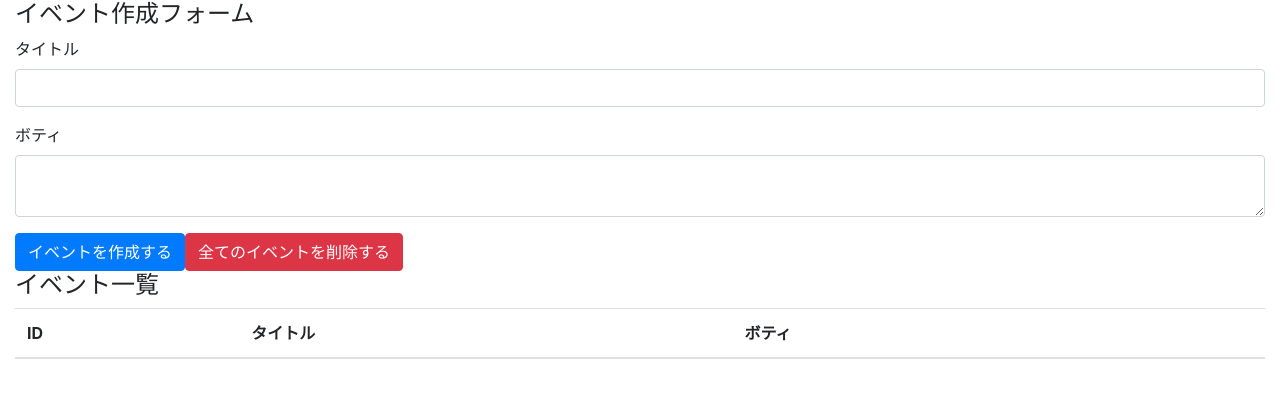
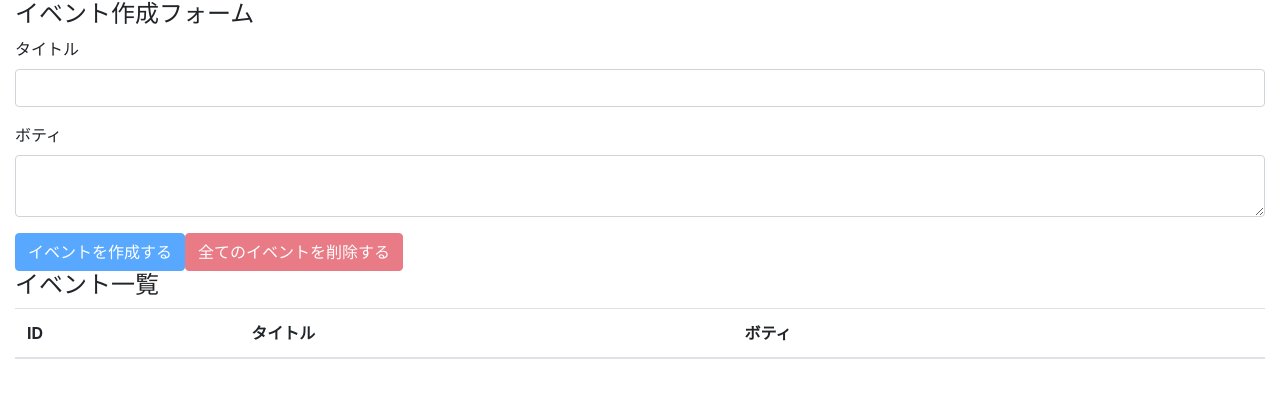
Before and after one commit to takeike/react-hooks-101, a React (Create React App) app: page / in a window 1280 px wide. Shown: the top 398 px of the page. Built offline with nearby package versions, Linux system fonts and the light colour scheme.

Commit message:
implement all events delete feature

```diff
--- a/src/components/App.js
+++ b/src/components/App.js
@@ -22,6 +22,14 @@
     setBody('')
   }
 
+  const deleteAllEvents = e =>{
+    e.preventDefault()
+    const result = window.confirm("本当に削除しても良いですか？")
+    if(result)     dispatch({type: 'DELETE_ALL_EVEVTS'})
+  }
+
+  const unCreatable = title === '' || body ===''
+
   return (
     <div className="container-fluid">
       <h4>イベント作成フォーム</h4>
@@ -35,8 +43,8 @@
           <textarea className="form-control" id="formEventBody" value={body} onChange={e => setBody(e.target.value)}/>
         </div>
 
-        <button className="btn btn-primary" onClick={addEvent}>イベントを作成する</button>
-        <button className="btn btn-danger">全てのイベントを削除する</button>
+        <button className="btn btn-primary" onClick={addEvent} disabled={unCreatable}>イベントを作成する</button>
+        <button className="btn btn-danger" onClick={deleteAllEvents} disabled={state.length ===0}>全てのイベントを削除する</button>
 
       <h4>イベント一覧</h4>
       <table className="table table-hover">
--- a/src/components/Event.js
+++ b/src/components/Event.js
@@ -3,7 +3,8 @@
 const Event = ({dispatch,event}) => {
     const id = event.id
     const handleClickDeleteButton = () => {
-        dispatch({type:'DELETE_EVENT', id})
+        const result = window.confirm(`イベント：${id}を本当に削除しても良いですか？`)
+        if(result)     dispatch({type:'DELETE_EVENT', id})
     }
 
     return (
--- a/src/reducers/index.js
+++ b/src/reducers/index.js
@@ -7,7 +7,7 @@
             return [...state, {id, ...event}];
         case 'DELETE_EVENT':
             return state.filter(event => event.id !== action.id);
-        case 'DELETE_ALL_EVENT':
+        case 'DELETE_ALL_EVEVTS':
              return [];
         default:
             return state;
```
